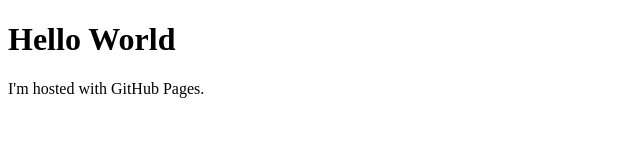
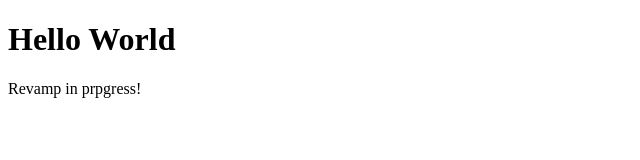
Before and after one commit to carlvice/carlvice.github.io, a plain HTML site: page index.html in a window 1280 px wide. Shown: the full height of the page, 0-640 px from the left. Drawn offline with Linux system fonts and the light colour scheme.

Commit message:
Update index.html

```diff
--- a/index.html
+++ b/index.html
@@ -2,6 +2,6 @@
 <html>
 <body>
 <h1>Hello World</h1>
-<p>I'm hosted with GitHub Pages.</p>
+<p>Revamp in prpgress!</p>
 </body>
 </html>
```
